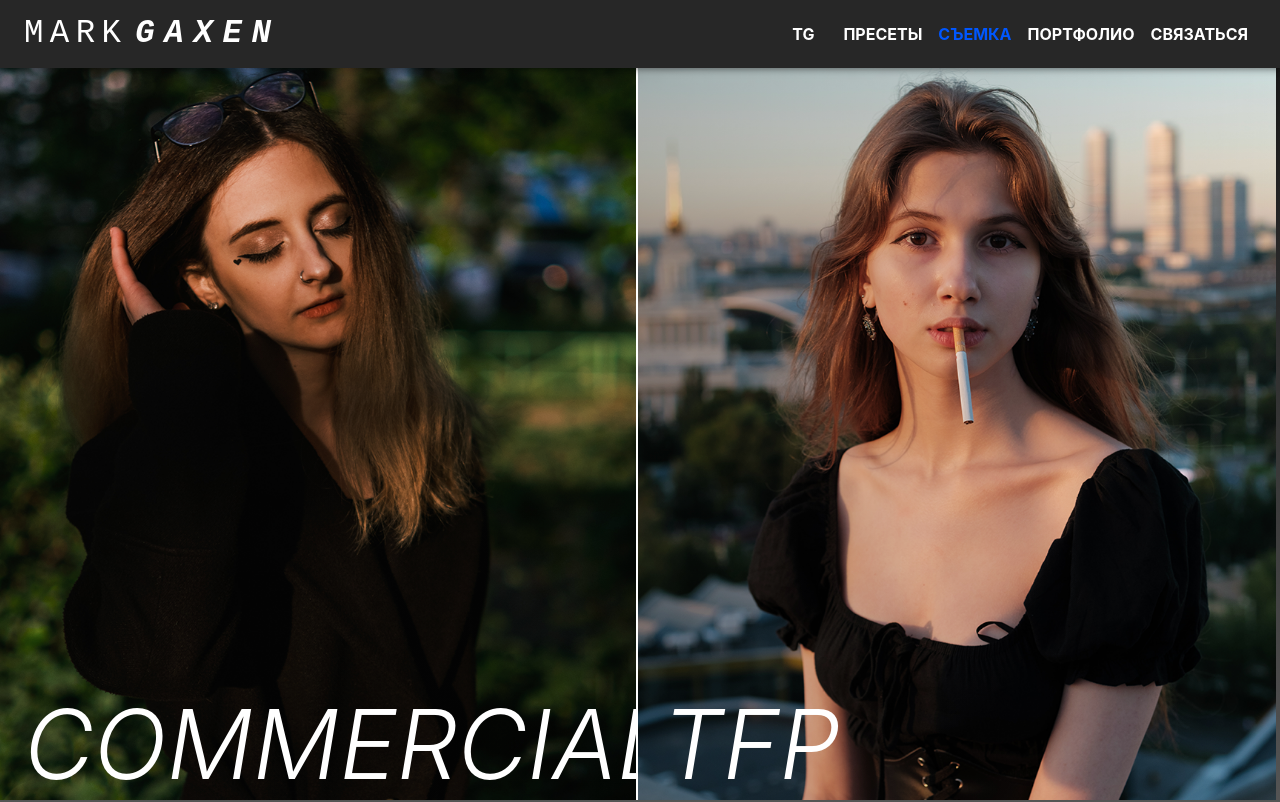
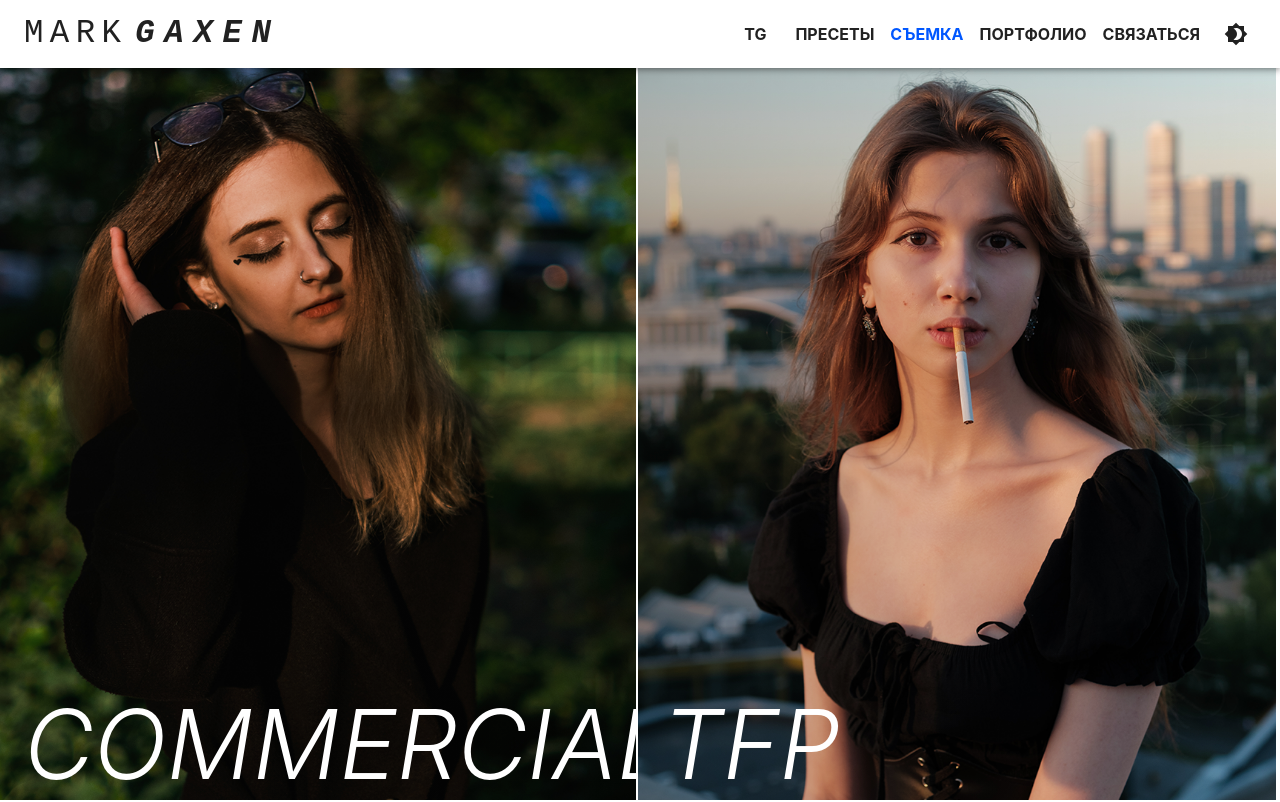
Before and after one commit to vburtelov/gaxenru, a Next.js app: page /shoot in a window 1280 px wide. Shown: the top 802 px of the page. Built offline with nearby package versions, Linux system fonts and the light colour scheme.

Commit message:
added light theme

```diff
--- a/app/ThemeRegistry.jsx
+++ b/app/ThemeRegistry.jsx
@@ -8,11 +8,9 @@ import {useServerInsertedHTML} from "next/navigation";
 import {CacheProvider} from "@emotion/react";
 import {ThemeProvider} from "@mui/material/styles";
 import CssBaseline from "@mui/material/CssBaseline";
-import {theme} from "./theme"
 import {responsiveFontSizes} from "@mui/material";
 
-export default function ThemeRegistry(props) {
-    const {options, children} = props;
+export default function ThemeRegistry({options, children, theme}) {
 
     const [{cache, flush}] = React.useState(() => {
         const cache = createCache(options);
--- a/app/globals.css
+++ b/app/globals.css
@@ -105,9 +105,3 @@ a {
         color-scheme: dark;
     }
 }
-
-@media (prefers-color-scheme: light) {
-    html {
-        color-scheme: dark;
-    }
-}
--- a/app/layout.js
+++ b/app/layout.js
@@ -6,11 +6,19 @@
 
 import "./globals.css";
 import Header from "@/components/Header";
-import {CssBaseline} from "@mui/material";
 import Footer from "@/components/Footer";
 import ThemeRegistry from "@/app/ThemeRegistry";
+import {useState} from "react";
+import {darkTheme, lightTheme} from "@/app/theme";
 
 export default function RootLayout({children}) {
+
+    const [theme, setTheme] = useState(lightTheme);
+
+    const toggleTheme = () => {
+        setTheme(theme.palette.mode === "dark" ? lightTheme : darkTheme)
+    }
+
     return (
         <html lang="en">
         <head>
@@ -19,9 +27,8 @@ export default function RootLayout({children}) {
             <link rel="favicon" href="/favicon.ico" sizes="any"/>
         </head>
         <body>
-        <ThemeRegistry options={{key: "mui"}}>
-            <Header/>
-            <CssBaseline/>
+        <ThemeRegistry theme={theme} options={{key: "mui"}}>
+            <Header toggleTheme={toggleTheme} theme={theme}/>
             <main>{children}</main>
             <Footer/>
         </ThemeRegistry>
--- a/app/shoot/page.jsx
+++ b/app/shoot/page.jsx
@@ -37,7 +37,7 @@ export default function Shoot() {
         <Box sx={{flexGrow: 1}}>
             <Stack direction="column">
                 <Stack direction={{xs: 'column', md: 'row'}}>
-                    <Link href="#commercial" sx={{textDecoration: "none", color: "text.primary"}}>
+                    <Link href="#commercial" sx={{textDecoration: "none", color: "#fff"}}>
                         <Box sx={{
                             backgroundImage: `linear-gradient(to left, rgba(0, 0, 0, 0.2), rgba(0, 0, 0, 0)), url('commercial.webp')`,
                             backgroundSize: "cover",
@@ -73,7 +73,7 @@ export default function Shoot() {
                         {commercialSection}
                     </Box>
 
-                    <Link href="#tfp" sx={{textDecoration: "none", color: "text.primary"}}>
+                    <Link href="#tfp" sx={{textDecoration: "none", color: "#fff"}}>
                         <Box sx={{
                             backgroundImage: `linear-gradient(to right, rgba(0, 0, 0, 0.2), rgba(0, 0, 0, 0)), url('tfp.webp')`,
                             backgroundSize: "cover",
--- a/app/theme.js
+++ b/app/theme.js
@@ -6,21 +6,21 @@ const LinkBehaviour = forwardRef(function LinkBehaviour(props, ref) {
     return <NextLink ref={ref} {...props} />;
 });
 
-export const theme = createTheme({
+export const darkTheme = createTheme({
     palette: {
         mode: "dark",
         primary: {
-            main: '#0057FF', // Behance's primary blue
+            main: '#0057FF',
         },
         secondary: {
-            main: '#191919', // Behance's dark gray
+            main: '#191919',
         },
         error: {
-            main: '#FF5C00', // An orange error color for contrast
+            main: '#FF5C00',
         },
         text: {
-            primary: '#ffffff', // Behance's dark gray for primary text
-            secondary: '#737373', // Behance's medium gray for secondary text
+            primary: '#ffffff',
+            secondary: '#737373',
         },
     },
     typography: {
@@ -51,3 +51,49 @@ export const theme = createTheme({
 
     },
 });
+
+export const lightTheme = createTheme({
+    palette: {
+        mode: "light",
+        primary: {
+            main: '#0057FF',
+        },
+        secondary: {
+            main: '#fff',
+        },
+        error: {
+            main: '#FF5C00',
+        },
+        text: {
+            primary: '#191919',
+            secondary: '#707070',
+        },
+    },
+    typography: {
+        fontFamily: [
+            "-apple-system",
+            "BlinkMacSystemFont",
+            '"Segoe UI"',
+            "Roboto",
+            '"Helvetica Neue"',
+            "Arial",
+            "sans-serif",
+            '"Apple Color Emoji"',
+            '"Segoe UI Emoji"',
+            '"Segoe UI Symbol"',
+        ].join(","),
+    },
+    components: {
+        MuiLink: {
+            defaultProps: {
+                component: LinkBehaviour,
+            },
+        },
+        MuiButtonBase: {
+            defaultProps: {
+                LinkComponent: LinkBehaviour,
+            },
+        },
+
+    },
+});
--- a/components/Footer.jsx
+++ b/components/Footer.jsx
@@ -16,11 +16,12 @@ export default function Footer() {
                 bottom: 0,
                 paddingTop: "1rem",
                 height: "70px",
+                bgcolor: "background.default",
             }}
         >
             <Container maxWidth="lg">
                 <Stack direction="column" alignItems="center">
-                    <Stack direction="row" spacing={4} justifyContent="center">
+                    <Stack direction="row" spacing={4} justifyContent="center" color="secondary.contrastText">
                         <IconButton
                             size="medium"
                             color="inherit"
--- a/components/Header.jsx
+++ b/components/Header.jsx
@@ -15,6 +15,8 @@ import MenuItem from "@mui/material/MenuItem";
 import Link from "@mui/material/Link";
 import {usePathname} from "next/navigation";
 import {Stack} from "@mui/material";
+import Brightness4Icon from '@mui/icons-material/Brightness4';
+import Brightness7Icon from '@mui/icons-material/Brightness7';
 
 const pages = [
     {title: "TG", slug: "/#telegram"},
@@ -24,7 +26,7 @@ const pages = [
     {title: "СВЯЗАТЬСЯ", slug: "/#contact"},
 ];
 
-export default function ResponsiveAppBar() {
+export default function ResponsiveAppBar({toggleTheme, theme}) {
     const pathname = usePathname();
     const [anchorElNav, setAnchorElNav] = React.useState(null);
 
@@ -37,7 +39,7 @@ export default function ResponsiveAppBar() {
     };
 
     return (
-        <AppBar position="absolute">
+        <AppBar position="absolute" color="secondary">
             <Container maxWidth="disable">
                 <Toolbar disableGutters>
                     <Link
@@ -100,7 +102,7 @@ export default function ResponsiveAppBar() {
                                         color={
                                             pathname === page.slug
                                                 ? "primary"
-                                                : "primary.contrastText"
+                                                : "secondary.contrastText"
                                         }
                                     >
                                         {page.title}
@@ -108,6 +110,10 @@ export default function ResponsiveAppBar() {
                                 </Button>
                             </Link>
                         ))}
+
+                        <IconButton sx={{ml: 1}} onClick={toggleTheme} color="inherit">
+                            {theme.palette.mode === 'dark' ? <Brightness7Icon/> : <Brightness4Icon/>}
+                        </IconButton>
 
                     </Box>
                     <Box
@@ -118,6 +124,9 @@ export default function ResponsiveAppBar() {
                             alignItems: "center",
                         }}
                     >
+                        <IconButton sx={{ml: 1}} onClick={toggleTheme} color="inherit">
+                            {theme.palette.mode === 'dark' ? <Brightness7Icon/> : <Brightness4Icon/>}
+                        </IconButton>
                         <IconButton
                             size="large"
                             aria-label="account of current user"
@@ -160,7 +169,7 @@ export default function ResponsiveAppBar() {
                                             color={
                                                 pathname === page.slug
                                                     ? "primary"
-                                                    : "primary.contrastText"
+                                                    : "secondary.contrastText"
                                             }
                                         >
                                             {page.title}
--- a/components/Section.jsx
+++ b/components/Section.jsx
@@ -14,30 +14,35 @@ export default function Section({
                                     details = [],
                                     buttonLabel = "ПРИСЛАТЬ ФОТОГРАФИИ",
                                     buttonLink = "mailto:i@gaxen.ru",
-                                    bgColor = "",
                                     mdSizes = [3, 7, 2],
                                 }) {
     return (
-        <Box id={id} bgcolor={bgColor}>
+        <Box id={id} bgcolor="background.default">
             <Grid container my={8} justifyContent="space-between">
                 <Grid xs={2} md={mdSizes[0]}>
                     <Divider sx={{marginTop: "1rem"}}/>
                 </Grid>
                 <Grid xs={8} md={mdSizes[1]}>
                     <Typography variant="h3"
+                                color="secondary.contrastText"
                                 fontWeight="lighter"
                                 mb={4}>
                         <i>{sectionTitle}</i>
                     </Typography>
                     {details.map((detail) =>
-                        <Typography mb={2} variant="subtitle1" key={detail.length}>
+                        <Typography mb={2}
+                                    variant="subtitle1"
+                                    color="secondary.contrastText"
+                                    key={detail.length}>
                             {detail}
                         </Typography>
                     )}
-                    <Button variant="outlined"
-                            href={buttonLink}
-                            mt={2}
-                            target="_top" sx={{
+                    <Button
+
+                        variant="outlined"
+                        href={buttonLink}
+                        mt={2}
+                        target="_top" sx={{
                         width: {xs: "100%", md: "50%"},
                         fontSize: {xs: "large", md: "medium"}
                     }}>
```
Also changed, not shown: app/page.jsx (+7 -4 lines).
